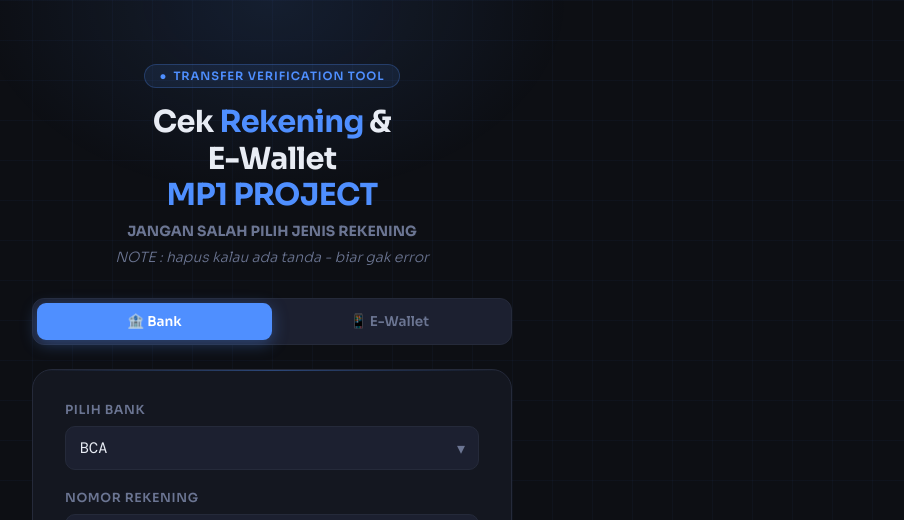
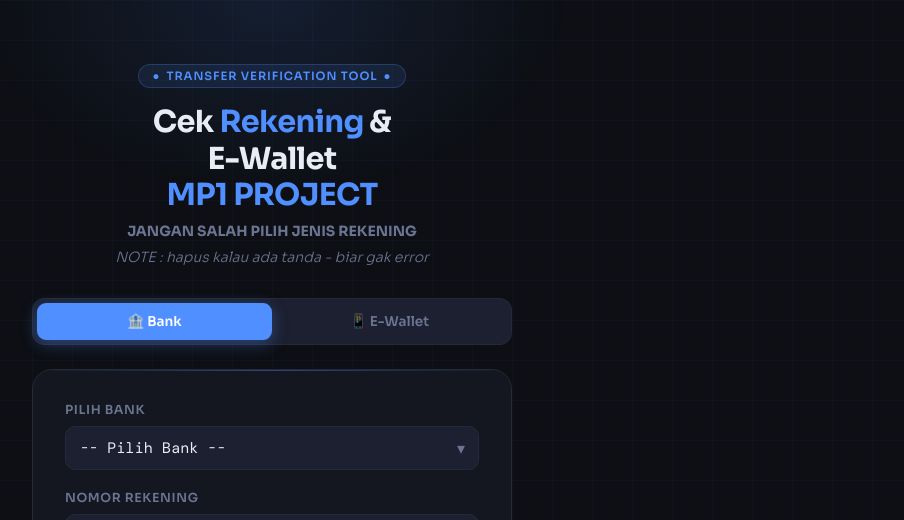
Before and after one commit to ferryad98-dev/Cek-Rekening, a plain HTML site: page index.html in a window 1280 px wide. Shown: the top 520 px of the page, without its empty margins (368-1272 px from the left). Drawn offline with nearby package versions, Linux system fonts and the light colour scheme.

Commit message:
Update index.html

```diff
--- a/index.html
+++ b/index.html
@@ -318,7 +318,7 @@
 <body>
 <div class="wrapper">
   <div class="header">
-    <div class="badge"><span>●</span> Transfer Verification Tool</div>
+    <div class="badge"><span>●</span> Transfer Verification Tool <span>●</span></div>
     <h1>Cek <span>Rekening</span> &amp;<br/>E-Wallet</h1>
     <h1><span>MP1 PROJECT</span></h1>
     <p><b>JANGAN SALAH PILIH JENIS REKENING</b></p>
@@ -337,6 +337,7 @@
         <label>Pilih Bank</label>
         <div class="select-wrap">
           <select id="bank-select">
+           <option value="">-- Pilih Bank --</option>
            <option value="bank_bca">BCA</option>
            <option value="bank_bni">BNI</option>
            <option value="bank_bri">BRI</option>
```
